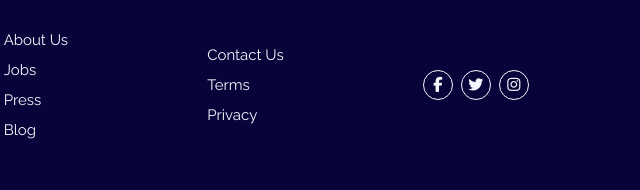
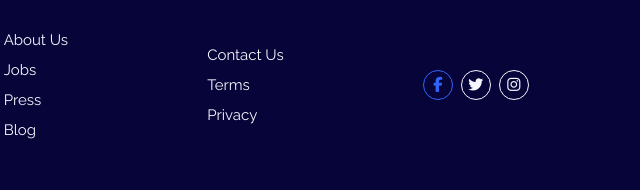
Before and after one commit to Miyed-web/Fylo-landing-page, a plain HTML site: page index.html in a window 1280 px wide. In both pictures the pointer is over the icon 1019 px from the left and 2128 px from the top of the page. Shown: the part 2044-2234 px from the top of the page, 582-1222 px from the left. Drawn offline with nearby package versions, Linux system fonts and the light colour scheme.

Commit message:
Update style.css

```diff
--- a/style.css
+++ b/style.css
@@ -338,6 +338,10 @@ footer .social .fa-brands{
   border-radius: 50%;
 
 }
+footer .social .fa-brands:hover{
+  color:var(--brightBlue);
+  border-color:var(--brightBlue);
+}
 
 ul li a ,h1 ,ul li,button,h3,input,input::placeholder{
   font-family: "Raleway", sans-serif;
```
